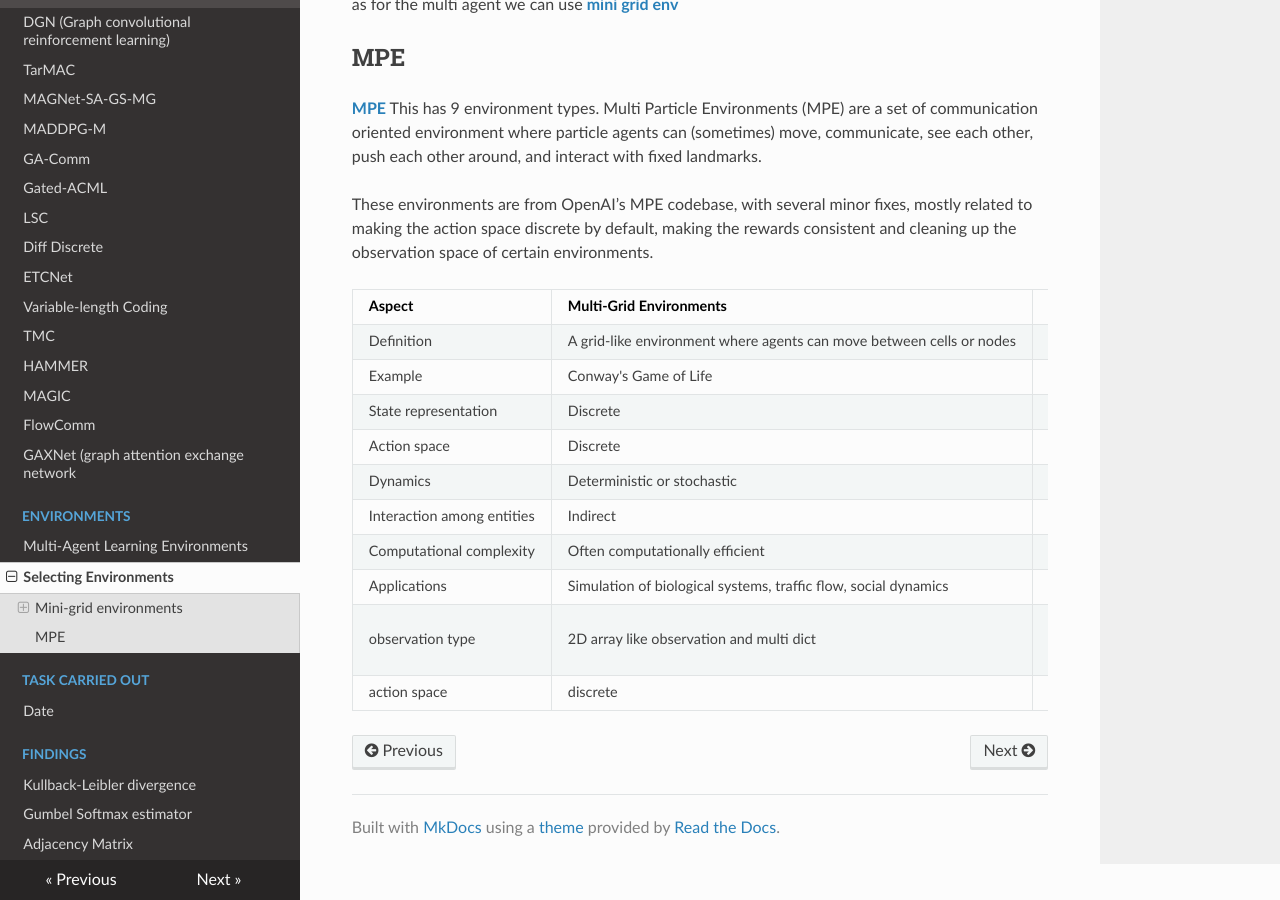
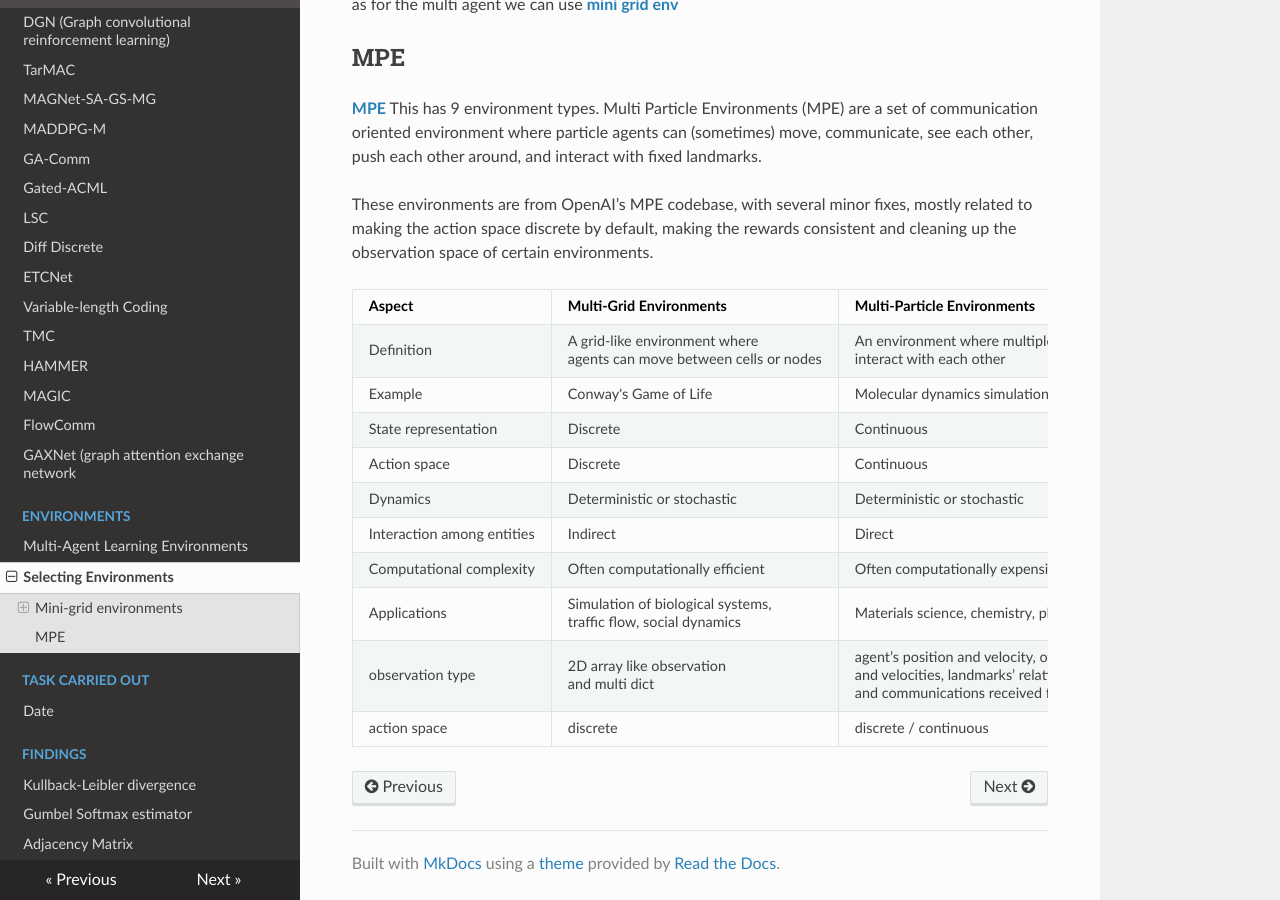
Before and after one commit to hasithz/CommRL_docs, an MkDocs documentation site: the page built from docs/Envs/selecting_envs.md, in a window 1280 px wide and 900 px high, scrolled down 585 px. Built offline with MkDocs 1.6.1, drawn with Linux system fonts in a browser that asks for light colours; nearby versions of some CDN libraries.

Commit message:
table update

```diff
--- a/docs/Envs/selecting_envs.md
+++ b/docs/Envs/selecting_envs.md
@@ -23,13 +23,13 @@ These environments are from OpenAI’s MPE codebase, with several minor fixes, m
 
 | Aspect                       | Multi-Grid Environments       | Multi-Particle Environments |
 |------------------------------|-------------------------------|------------------------------|
-| Definition                   | A grid-like environment where agents can move between cells or nodes | An environment where multiple particles interact with each other |
+| Definition                   | A grid-like environment where <br>agents can move between cells or nodes | An environment where multiple particles <br>interact with each other |
 | Example                      | Conway's Game of Life          | Molecular dynamics simulation |
 | State representation         | Discrete                       | Continuous                   |
 | Action space                 | Discrete                       | Continuous                   |
 | Dynamics                     | Deterministic or stochastic   | Deterministic or stochastic   |
 | Interaction among entities   | Indirect                      | Direct                       |
 | Computational complexity     | Often computationally efficient | Often computationally expensive |
-| Applications                 | Simulation of biological systems, traffic flow, social dynamics | Materials science, chemistry, physics |
-observation type                | 2D array like observation and multi dict | agent’s position and velocity, other agents’ relative positions <br>and velocities, landmarks’ relative positions, landmarks’ and agents’ types, <br>and communications received from other agents|
+| Applications                 | Simulation of biological systems, <br>traffic flow, social dynamics | Materials science, chemistry, physics |
+observation type                | 2D array like observation <br>and multi dict | agent’s position and velocity, other agents’ relative positions <br>and velocities, landmarks’ relative positions, landmarks’ and agents’ types, <br>and communications received from other agents|
 action space                    | discrete                      | discrete / continuous |
```
